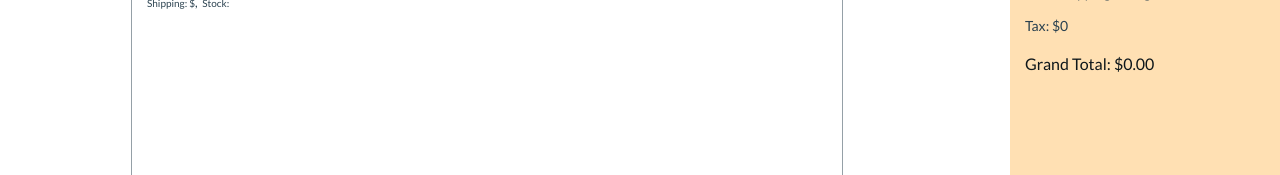
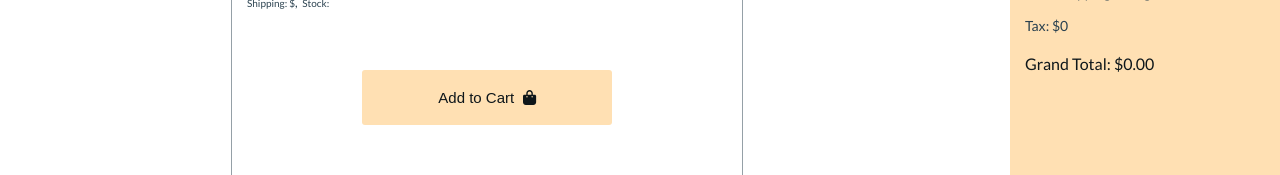
Before and after one commit to asadjulhas/simple-ecom-project, a React (Create React App) app: page /product/1 in a window 1280 px wide. Shown: the part 268-443 px from the top of the page. Built offline with nearby package versions, Linux system fonts and the light colour scheme.

Commit message:
Add to cart button on product details button

```diff
--- a/src/Components/ProductDetails/ProductDetails.css
+++ b/src/Components/ProductDetails/ProductDetails.css
@@ -3,7 +3,7 @@
 	column-gap: 16px;
 }
 .single_product {
-	width: 700px;
+	width: 500px;
 	margin: 0 auto;
 	border: 1px solid #95A0A7;
 	padding: 5px;
@@ -12,7 +12,18 @@
 	padding-bottom: 0;
 	position: relative;
 	margin-top: 60px;
+  height: 600px;
 }
 .single_product > .product_img img {
-	width: 400px;
+	width: 300px;
 }
+.de_add_to_cart {
+	background: #FFE0B3;
+	border: none;
+	width: 250px;
+	color: #0E161A;
+	font-size: 15px;
+	height: 55px;
+	cursor: pointer;
+	border-radius: 3px;
+}
--- a/src/Components/ProductDetails/ProductDetails.js
+++ b/src/Components/ProductDetails/ProductDetails.js
@@ -1,12 +1,14 @@
 import React, { useEffect, useState } from 'react';
 import { useParams } from 'react-router-dom';
 import useCart from '../../Hooks/useCart';
+import { FontAwesomeIcon } from '@fortawesome/react-fontawesome';
+import {faShoppingBag } from '@fortawesome/free-solid-svg-icons'
 
 import Cart from '../Cart/Cart'
-import UseProducts from '../../Hooks/UseProducts';
 import './ProductDetails.css'
 import clearCart from '../../utilities/ClearCart';
 import ReviewButton from '../../utilities/ReviewButton';
+import { cartToLocalStorage } from '../../utilities/fakedb';
 
 const ProductDetails = () => {
   const {id} = useParams();
@@ -19,7 +21,25 @@ const ProductDetails = () => {
   },[]);
 
   const showProduct = products.find(product => product.id === id);
-const [cart, setCart, cartAlert] = useCart(products);
+
+ //Product select count
+ const [cart, setCart, cartAlert] = useCart(products);
+
+ // Event Handelar
+ const addToCart = (product) => {
+  let newCart = []
+   const productExists = cart.find(exProduct => exProduct.id === product.id)
+   if(productExists) {
+     const rest = cart.filter(p => p.id !== productExists.id);
+     productExists.quantity = productExists.quantity + 1;
+     newCart = [...rest, productExists]
+   } else {
+     product.quantity = 1;
+     newCart = [...cart, product]
+   }
+   setCart(newCart);
+   cartToLocalStorage(product.id)
+ }
 
   return (
     <div className="single_product_page">
@@ -35,6 +55,7 @@ const [cart, setCart, cartAlert] = useCart(products);
       <small>Shipping: ${showProduct?.shipping}</small>, &nbsp;<small>Stock: {showProduct?.stock}</small>
       </p>
     </div>
+    <button className='de_add_to_cart' onClick={()=>addToCart(showProduct)}>Add to Cart &nbsp;<FontAwesomeIcon icon={faShoppingBag}></FontAwesomeIcon></button>
  </div>
  <div className="cart_area">
  <Cart clearCart={()=>clearCart(setCart)} cart={cart} cartAlert={cartAlert}>
```
Also changed, not shown: src/Hooks/AddToCart.js (added, +21 -0 lines).
